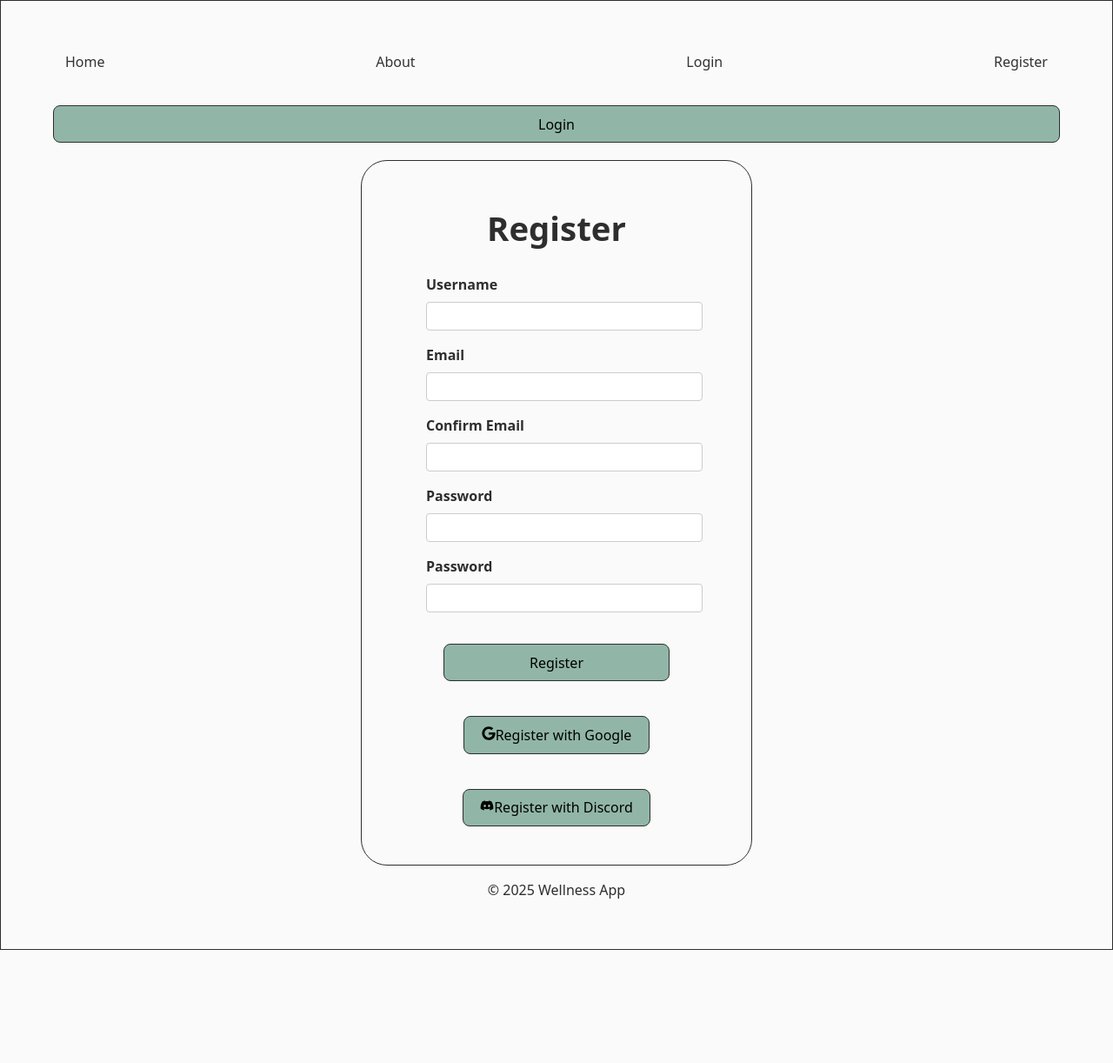
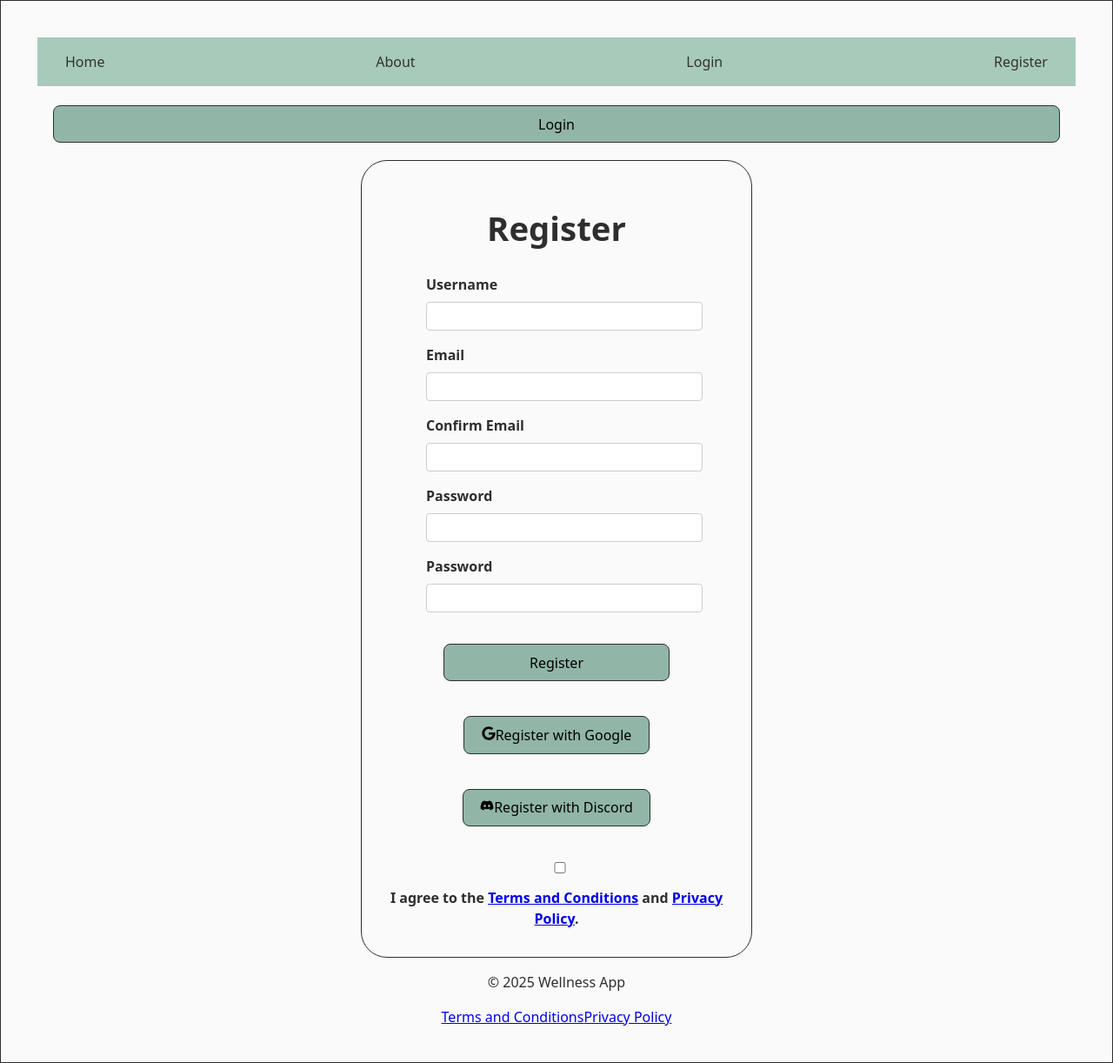
Before and after one commit to Hannes-Soosaar/wellness-app, a React (Vite) app in the folder frontend/: page /register in a window 1280 px wide. Shown: the whole page at 87% size. Before the commit the page ends 1092 px from the top, so only its background shows below. Built offline with nearby package versions, Linux system fonts and the light colour scheme; no server answers.

Commit message:
WIP TC and Privacy

```diff
--- a/frontend/src/components/DiscordRegisterButton.tsx
+++ b/frontend/src/components/DiscordRegisterButton.tsx
@@ -1,4 +1,6 @@
 import { FaDiscord } from "react-icons/fa";
+
+//TODO: Need to add the prop if T and C is Accepted
 
 const DiscordRegisterButton = () => {
   const handleDiscordRegister = async () => {
--- a/frontend/src/components/GoogleRegisterButton.tsx
+++ b/frontend/src/components/GoogleRegisterButton.tsx
@@ -1,9 +1,12 @@
 import { FaGoogle } from "react-icons/fa";
+
+
+//TODO: Need to add the prop if T and C is Accepted
 
 const GoogleRegisterButton = () => {
   const handleGoogleRegister = async () => {
     console.log("Google Register button clicked");
-    window.location.href = "http://localhost:5000/auth/google/register"; //TODO: set this in the env file
+    window.location.href = "http://localhost:5000/auth/google/register";
   };
 
   return (
--- a/frontend/src/index.css
+++ b/frontend/src/index.css
@@ -4,6 +4,7 @@
 @import "./styles/graphs.css";
 @import "./styles/text.css";
 @import "./styles/links.css";
+@import "./styles/lists.css";
 
 :root {
   margin: 0 auto;
--- a/frontend/src/pages/Footer.tsx
+++ b/frontend/src/pages/Footer.tsx
@@ -5,6 +5,8 @@ const Footer: React.FC = () => {
   return (
     <footer className="footer-container">
       <p>&copy; 2025 Wellness App</p>
+      <a href="/terms">Terms and Conditions</a>
+      <a href="/terms">Privacy Policy</a>
     </footer>
   );
 };
--- a/frontend/src/pages/Header.tsx
+++ b/frontend/src/pages/Header.tsx
@@ -25,10 +25,9 @@ const Header: React.FC<Props> = ({ isLoggedIn }) => {
   }, [authToken]);
 
   return (
-    <nav>
+    <nav className="header-menu">
       <a href="/">Home</a>
       {isLoggedIn ? null : <a href="/about">About</a>}
-      {isLoggedIn ? <a href="/user">User</a> : null}
       {isLoggedIn ? null : <a href="/login">Login</a>}
       {isLoggedIn ? null : <a href="/register">Register</a>}
       {isLoggedIn ? <a href="/logout">Logout</a> : null}
--- a/frontend/src/pages/Menu.tsx
+++ b/frontend/src/pages/Menu.tsx
@@ -1,21 +1,36 @@
 import React from "react";
+
+interface MenuProps {
+  userName: string;
+}
+
+let userName: string = "John Doe";
 
 const Menu: React.FC = () => {
   return (
     <>
-      <nav className="vertical-menu">
+      <nav className="vertical-container">
         <ul>
-          <h2>Profile</h2>
+          <h3>{userName}</h3>
           <li>
-            <a href="/user">Overview</a>
+            <a href="/user/">Profile</a>
+          </li>
+          <li>
+            <a href="/user/overview">Overview</a>
           </li>
           <li>
             <a href="/user/settings">Settings</a>
           </li>
+          <li>
+            <a href="/user/advice">Advice</a>
+          </li>
         </ul>
 
-        <h2>Update</h2>
+        <h3>Update</h3>
         <ul>
+          <li>
+            <a href="/user/goals">Goals</a>
+          </li>
           <li>
             <a href="/user/activity">Activity</a>
           </li>
@@ -25,17 +40,8 @@ const Menu: React.FC = () => {
           <li>
             <a href="/user/meal">Meal</a>
           </li>
-        </ul>
-        <h2></h2>
-        <ul>
           <li>
-            <a href="/user">User</a>
-          </li>
-          <li>
-            <a href="/user/goals">Goals</a>
-          </li>
-          <li>
-            <a href="/user/advice">Advice</a>
+            <a href="/user/restrictions">Restrictions</a>
           </li>
         </ul>
       </nav>
--- a/frontend/src/pages/Register.tsx
+++ b/frontend/src/pages/Register.tsx
@@ -18,8 +18,10 @@ const Register: React.FC = () => {
   const [confirmEmail, setConfirmEmail] = React.useState("");
   const [password, setPassword] = React.useState("");
   const [confirmPassword, setConfirmPassword] = React.useState("");
+  const [agreed, setAgreed] = React.useState(false);
 
   const handleRegister = async (event: React.FormEvent<HTMLFormElement>) => {
+    if (agreed) {
       console.log("Register button clicked", email, password);
       event.preventDefault();
       console.log("Register button clicked", username, email, password);
@@ -42,6 +44,10 @@ const Register: React.FC = () => {
         }
       } catch (error) {
         console.error("Registration failed:", error);
+        alert("Registartion Failed: " + error || "An error occurred");
+      }
+    } else {
+      alert("Please agree to the Terms and Conditions and Privacy Policy.");
     }
   };
 
@@ -104,11 +110,27 @@ const Register: React.FC = () => {
             required
           />
         </div>
-
         <button type="submit">Register</button>
       </form>
       <GoogleRegisterButton />
       <DiscordRegisterButton />
+      <label style={{ display: "block", marginTop: "1rem" }}>
+        <input
+          type="checkbox"
+          checked={agreed}
+          onChange={(e) => setAgreed(e.target.checked)}
+          required
+        />{" "}
+        I agree to the{" "}
+        <a href="/terms" target="_blank" rel="noopener noreferrer">
+          Terms and Conditions
+        </a>{" "}
+        and{" "}
+        <a href="/privacy" target="_blank" rel="noopener noreferrer">
+          Privacy Policy
+        </a>
+        .
+      </label>
     </div>
   );
 };
--- a/frontend/src/styles/containers.css
+++ b/frontend/src/styles/containers.css
@@ -76,3 +76,7 @@ nav a:hover {
   max-width: 400px;
   margin: auto;
 }
+
+.header-menu {
+  background-color: #a8caba;
+}
```
Also changed, not shown: frontend/src/pages/PrivacyPolicy.tsx (added), frontend/src/pages/TermsAndConditions.tsx (added), frontend/src/styles/lists.css (added), 1 other file (tests, documents, lock files or other folders). Lines whose indentation alone changed are shown as unchanged.
